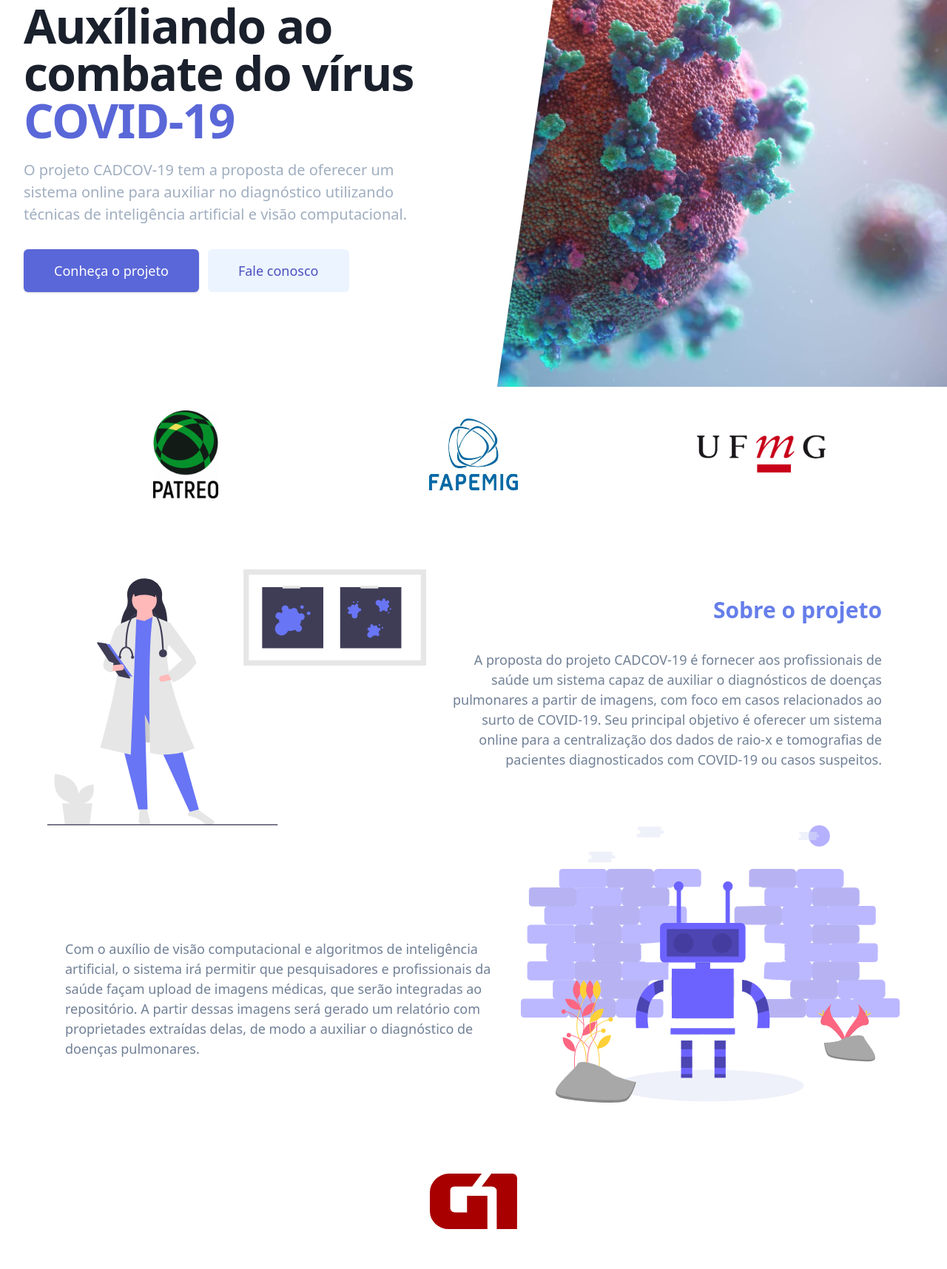
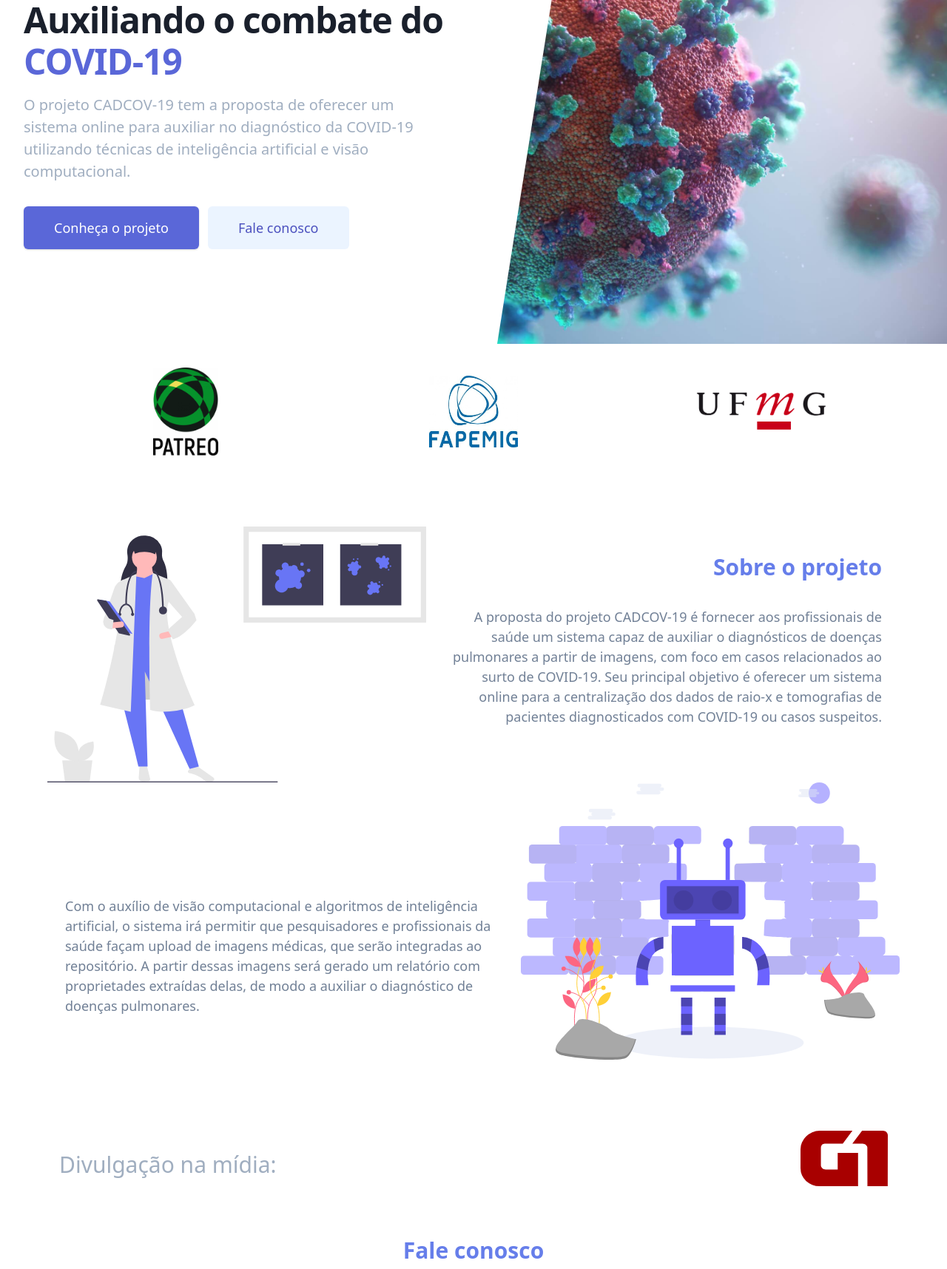
Before and after one commit to lucasheriques/cadcovid19-site, a Gatsby site: page / in a window 1280 px wide. Shown: the part 141-1857 px from the top of the page at 74% size. Built offline with nearby package versions, Linux system fonts and the light colour scheme; Gatsby itself is replaced by a stand-in of ours; a web font is replaced by a local one; what @tailwindcss/ui would draw is missing.

Commit message:
Updating News component and adjusting some texts

```diff
--- a/src/components/Hero.js
+++ b/src/components/Hero.js
@@ -177,15 +177,14 @@
 
           <main className="mt-10 mx-auto max-w-screen-xl px-4 sm:mt-12 sm:px-6 md:mt-16 lg:mt-20 lg:px-8 xl:mt-28">
             <div className="sm:text-center lg:text-left">
-              <h2 className="text-4xl tracking-tight leading-10 font-extrabold text-gray-900 sm:text-5xl sm:leading-none md:text-6xl">
-                Auxíliando ao combate do vírus{"\n"}
-                <br className="xl:hidden" />
-                <span className="text-indigo-600">COVID-19</span>
+              <h2 className="text-4xl tracking-tight leading-10 font-extrabold text-gray-900 sm:text-5xl sm:leading-none md:text-5xl whitespace-pre-wrap">
+                Auxiliando o combate do{" "}
+                <span className="text-indigo-600 sm:block pt-2">COVID-19</span>
               </h2>
               <p className="mt-3 text-base text-gray-500 sm:mt-5 sm:text-lg sm:max-w-xl sm:mx-auto md:mt-5 md:text-xl lg:mx-0">
                 O projeto CADCOV-19 tem a proposta de oferecer um sistema online
-                para auxiliar no diagnóstico utilizando técnicas de inteligência
-                artificial e visão computacional.
+                para auxiliar no diagnóstico da COVID-19 utilizando técnicas de
+                inteligência artificial e visão computacional.
               </p>
               <div className="mt-5 sm:mt-8 sm:flex sm:justify-center lg:justify-start">
                 <div className="rounded-md shadow">
--- a/src/components/News.js
+++ b/src/components/News.js
@@ -3,16 +3,24 @@
 
 const News = ({ children }) => {
   return (
-    <div className="max-w-6xl sm:flex-row flex-grow mx-auto" id="news">
-      <div className="grid gap-4 grid-cols-1 sm:grid-rows-1 sm:grid-cols-1 mt-4 m">
-        <div className="grid items-center justify-center">
+    <div
+      className="max-w-6xl flex-grow flex-row-reverse mx-auto mt-4 grid sm:grid-cols-2 sm:grid-rows-1 justify-around items-center"
+      id="news"
+    >
+      <div>
+        <h2 className="px-4 text-2xl text-gray-500 sm:text-3xl">
+          Divulgação na mídia:
+        </h2>
+      </div>
+      <div className="grid gap-4 grid-cols-1 sm:grid-rows-1 sm:grid-cols-1">
+        <div className="grid items-center justify-center sm:justify-end">
           <a
             href="https://g1.globo.com/mg/minas-gerais/noticia/2020/06/16/pesquisadores-da-ufmg-propoem-metodo-computadorizado-para-diagnostico-da-covid-19.ghtml"
             target="_blank"
             rel="noopener noreferrer"
           >
             <img
-              className="p-4 mb-5"
+              className="p-4 mb-4 sm:max-w-sm max-w-2"
               src={G1_logo}
               width="150"
               alt="noticia_g1"
```
